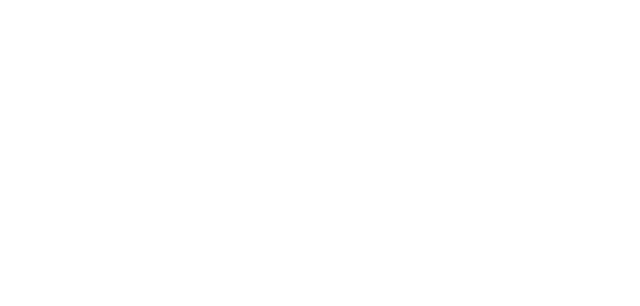
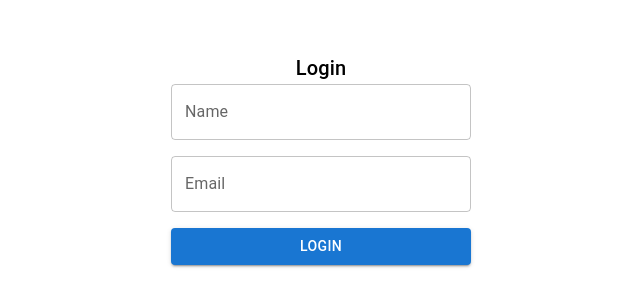
Before and after one commit to KristinaBa07/fetch-task, a React app: page /login in a window 1280 px wide. Before the commit this address had no page. Shown: the part 108-414 px from the top of the page, without its empty margins (319-959 px from the left). Built offline with nearby package versions, Linux system fonts and the light colour scheme.

Commit message:
feat: code and style improvements

```diff
--- a/package.json
+++ b/package.json
@@ -2,6 +2,7 @@
   "dependencies": {
     "@emotion/react": "^11.14.0",
     "@emotion/styled": "^11.14.0",
+    "@mui/icons-material": "^6.4.3",
     "@mui/material": "^6.4.3",
     "axios": "^1.7.9",
     "copy-webpack-plugin": "^12.0.2",
--- a/src/App.tsx
+++ b/src/App.tsx
@@ -1,14 +1,22 @@
 import React from "react";
-import { BrowserRouter, Routes, Route } from "react-router-dom";
+import {BrowserRouter, Routes, Route, Navigate} from "react-router-dom";
 import LoginPage from "./views/pages/LoginPage";
 import DogSearchPage from "./views/pages/DogSearchPage";
 
+const isAuthenticated = () => {
+    return localStorage.getItem("token")  // Replace with your actual auth logic
+};
+
 function App() {
+
   return (
     <BrowserRouter>
       <Routes>
-        <Route path="/" element={<LoginPage />} />
-        <Route path="/dogs" element={<DogSearchPage />} />
+        <Route path="/login" element={<LoginPage />} />
+          <Route
+              path="/"
+              element={isAuthenticated() ? <DogSearchPage /> :  <Navigate to="/login" />}
+          />
       </Routes>
     </BrowserRouter>
   );
--- a/src/controllers/authController.ts
+++ b/src/controllers/authController.ts
@@ -4,8 +4,9 @@
 const LOGIN = "/auth/login";
 const LOGOUT = "/auth/logout";
 
-export async function loginUser(payload: User): Promise<void> {
-  await apiClient.post(LOGIN, payload);
+export async function loginUser(payload: User): Promise<{ token:string }> {
+   await apiClient.post(LOGIN, payload);
+   return {token:'testToken'}
 }
 
 // POST /auth/logout
--- a/src/services/axiosInterceptor.ts
+++ b/src/services/axiosInterceptor.ts
@@ -34,6 +34,7 @@
       switch (status) {
         case 401:
           alert(MSG_401);
+          localStorage.removeItem("token");
           window.location.href = "/login";
           break;
 
--- a/src/views/components/FavoritesSection.tsx
+++ b/src/views/components/FavoritesSection.tsx
@@ -1,21 +1,22 @@
 import React from "react";
-import { Box, Typography, Button } from "@mui/material";
+import {Box, Typography, Button, Chip} from "@mui/material";
 import { Dog } from "../../models/dogModel";
 
 interface FavoritesSectionProps {
     favorites: Dog[];
     handleGenerateMatch: () => void;
+    toggleFavorite: (dog: Dog) => void;
 }
 
-function FavoritesSection({favorites, handleGenerateMatch}: FavoritesSectionProps) {
+function FavoritesSection({favorites, handleGenerateMatch, toggleFavorite}: FavoritesSectionProps) {
     return (
         <Box sx={{ mt: 4 }}>
             <Typography variant="h6">Favorites ({favorites.length})</Typography>
-            {favorites.map((d) => (
-                <Typography key={d.id}>
-                    {d.name} ({d.breed})
-                </Typography>
-            ))}
+            <Box sx={styles.favoritesWrap}>
+                {favorites.map((dog) => (
+                    <Chip sx={styles.favoriteItem} label={`${dog.name } ${dog.breed}`} variant="outlined" onDelete={() => toggleFavorite(dog)} />
+                ))}
+            </Box>
             <Button
                 variant="contained"
                 sx={{ mt: 2 }}
@@ -28,4 +29,9 @@
     );
 }
 
+const styles = {
+    favoritesWrap: {display: 'flex', flexWrap:'wrap'},
+    favoriteItem:{m:1}
+}
+
 export default FavoritesSection;
--- a/src/views/components/MatchedDogDisplay.tsx
+++ b/src/views/components/MatchedDogDisplay.tsx
@@ -24,7 +24,7 @@
 }
 
 const styles = {
-    matchDisplayBox: { mt: 2, p: 2, border: "1px solid #ccc", display: "inline-block" }
+    matchDisplayBox: { mt: 2, p: 2, display: "inline-block", backgroundColor:"white" }
 }
 
 export default MatchedDogDisplay;
--- a/src/views/pages/DogSearchPage.tsx
+++ b/src/views/pages/DogSearchPage.tsx
@@ -2,7 +2,7 @@
 import {
     Box,
     Typography,
-    Pagination
+    Pagination, Fade, Modal
 } from "@mui/material";
 import { fetchAllBreeds, searchDogIds, fetchDogsByIds, generateMatch } from "../../controllers/dogController";
 import { Dog } from "../../models/dogModel";
@@ -10,6 +10,7 @@
 import DogGrid from "../components/DogGrid";
 import FavoritesSection from "../components/FavoritesSection";
 import MatchedDogDisplay from "../components/MatchedDogDisplay";
+import SearchIcon from "@mui/icons-material/Search";
 
 
 function DogSearchPage() {
@@ -17,7 +18,7 @@
     const [selectedBreed, setSelectedBreed] = useState<string>("");
     const [sortField, setSortField] = useState<"breed" | "name" | "age">("breed");
     const [sortDirection, setSortDirection] = useState<"asc" | "desc">("asc");
-    const pageSize = 6;
+    const pageSize = 8;
     const [totalResults, setTotalResults] = useState(0);
     const [page, setPage] = useState(1);
     const from = (page - 1) * pageSize;
@@ -27,7 +28,7 @@
     const [dogs, setDogs] = useState<Dog[]>([]);
     const [favorites, setFavorites] = useState<Dog[]>([]);
     const [matchedDog, setMatchedDog] = useState<Dog | null>(null);
-
+    const [matchedDogWindowIsOpen, setMatchedDogWindowIsOpen] = useState<boolean>(false)
 
 
 
@@ -73,7 +74,6 @@
         }
     }
 
-
     function toggleFavorite(dog: Dog) {
         const isFav = favorites.some((favorite: Dog) => favorite.id === dog.id);
         if (isFav) {
@@ -91,6 +91,7 @@
 
             const [dog] = await fetchDogsByIds([matchedId]);
             setMatchedDog(dog);
+            setMatchedDogWindowIsOpen(true)
         } catch (err) {
             console.error("Match Error:", err);
             alert("Error generating match");
@@ -100,9 +101,14 @@
 
     return (
         <Box sx={styles.dogSearchPageBox}>
-            <Typography variant="h4" gutterBottom>Dog Search</Typography>
+
+            <Typography variant="h2" gutterBottom sx={styles.title}>
+                <SearchIcon fontSize="large" />
+                Dog Search
+            </Typography>
 
             {/* Filter / Sort UI */}
+            <Box sx={styles.filterBarWrap}>
                 <FilterBar
                     selectedBreed={selectedBreed}
                     setSelectedBreed={setSelectedBreed}
@@ -114,17 +120,22 @@
                     setPage={setPage}
                 />
 
+            </Box>
+
             {/* Dog Grid */}
+            <Box sx={styles.dogGridBox}>
                 <DogGrid
                     dogs={dogs}
                     favorites={favorites}
                     toggleFavorite={toggleFavorite}
                 />
+            </Box>
 
             {/* Pagination */}
+            <Box sx={styles.paginationWrapper}>
                 <Box sx={styles.paginationBox}>
                     <Typography>
-                    Showing {dogs.length} of {totalResults} results
+                        Found {totalResults} dogs
                     </Typography>
                     <Pagination
                         count={totalPages}
@@ -135,30 +146,61 @@
                         sx={{ mt: 1 }}
                     />
                 </Box>
+            </Box>
+
 
 
             {/* Favorites & Match */}
+            <Box sx={styles.favoritesBox}>
                 <FavoritesSection
                     favorites={favorites}
                     handleGenerateMatch={handleGenerateMatch}
+                    toggleFavorite={toggleFavorite}
                 />
+            </Box>
 
             {/* Matched Dog Display */}
-            {matchedDog && (
-                <MatchedDogDisplay
+            <Modal
+                open={matchedDogWindowIsOpen}
+                onClose={() => setMatchedDogWindowIsOpen(false)}
+                aria-labelledby="modal-modal-title"
+                aria-describedby="modal-modal-description"
+                sx={styles.matchedWrap}
+            >
+                <Box sx={styles.matchedBox}>
+                    <Typography id="modal-modal-title" variant="h6" component="h2">
+                        The best match for you
+                    </Typography>
+                    {matchedDog && <MatchedDogDisplay
                         matchedDog={matchedDog}
-                />
-            )}
-
+                    />}
+                </Box>
+            </Modal>
         </Box>
     );
 }
 
 const styles = {
-    dogSearchPageBox: { p: 2 },
-    filterBox:{ display: "flex", gap: 2, mb: 2 },
-    paginationBox:{ mb: 2 },
-    dogCard:{ height: "100%", display: "flex", flexDirection: "column" },
+    title: { display: "flex", alignItems: "center", gap: "8px", mb: 7 },
+    dogSearchPageBox: { display: "flex", flexDirection: "column", alignItems: "center", p: 2 },
+    filterBox: { display: "flex", gap: 2, mb: 2 },
+    filterBarWrap: { mb: 7 },
+    paginationBox: { mb: 2, display: "flex", alignItems: "flex-end", justifyContent: "space-between" },
+    dogCard: { height: "100%", display: "flex", flexDirection: "column" },
+    dogGridBox: {},
+    paginationWrapper: { display: "flex", justifyContent: "flex-end" },
+    favoritesBox: { width: "100%", maxWidth: "100%", display: "flex", justifyContent: "flex-start" },
+    matchedWrap: { display: "flex", justifyContent: "center", alignItems: "center" },
+    matchedBox: {
+        width: "500px",
+        backgroundColor: "white",
+        display: "flex",
+        justifyContent: "center",
+        alignItems: "center",
+        flexDirection: "column",
+        borderRadius: "5px"
     }
+};
+
 
 export default DogSearchPage;
--- a/src/views/pages/LoginPage.tsx
+++ b/src/views/pages/LoginPage.tsx
@@ -2,15 +2,17 @@
 import { useNavigate } from "react-router-dom";
 import { loginUser } from "../../controllers/authController";
 import LoginForm from "../components/LoginForm";
+import {Box, Typography} from "@mui/material";
 
 function LoginPage() {
     const navigate = useNavigate();
 
     async function handleLogin(name: string, email: string) {
         try {
-            await loginUser({ name, email });
+            const res = await loginUser({ name, email });
 
-            navigate("/dogs");
+            localStorage.setItem('token', res.token)
+            navigate("/");
         } catch (error) {
             console.error("Login failed:", error);
             alert("Login failed. Please check console for details.");
@@ -18,11 +20,15 @@
     }
 
     return (
-        <div style={{ margin: "2rem" }}>
-            <h2>Login</h2>
+        <Box sx={styles.loginFormWrap}>
+            <Typography id="modal-modal-title" variant="h6" component="h2"> Login </Typography>
             <LoginForm onSubmit={handleLogin} />
-        </div>
+        </Box>
     );
 }
 
+const styles = {
+    loginFormWrap: { mt: 20, display:'flex', justifyContent:'center', alignItems:'center', flexDirection:'column' }
+}
+
 export default LoginPage;
--- a/webpack.config.js
+++ b/webpack.config.js
@@ -24,6 +24,7 @@
   devServer: {
     static: path.join(__dirname, "dist"),
     port: 3000,
+    historyApiFallback: true,
   },
   plugins: [
     new CopyPlugin({
```
Also changed, not shown: 1 other file (tests, documents, lock files or other folders). Lines whose indentation alone changed are shown as unchanged.
